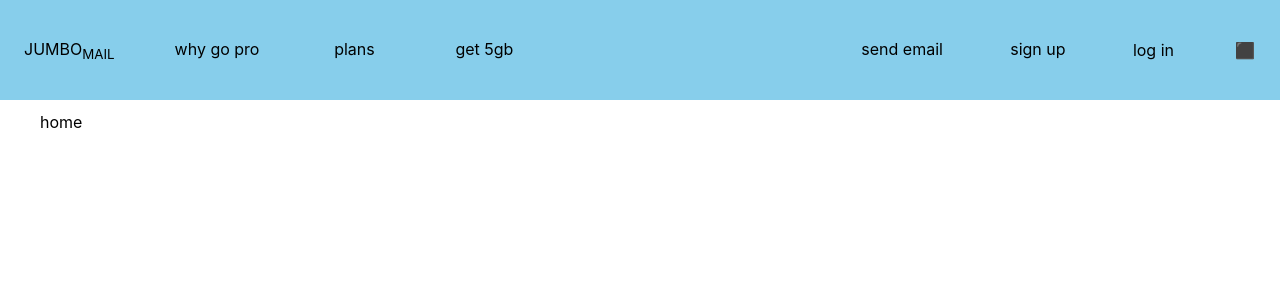
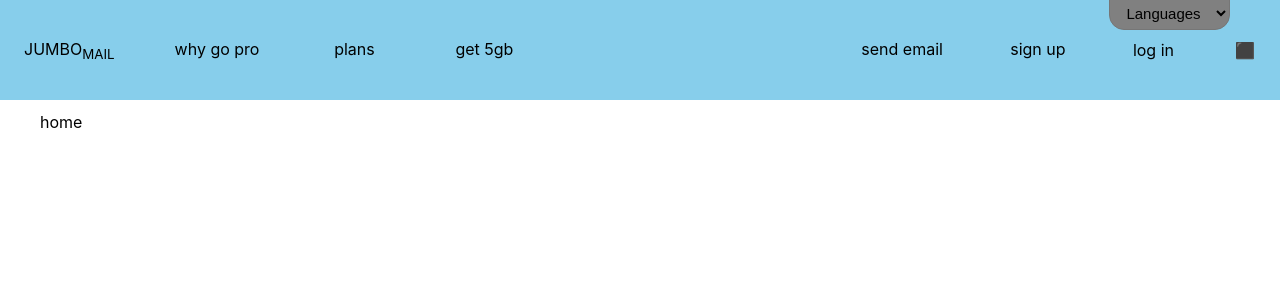
Before and after one commit to datner/jumbo-mail, a React (Create React App) app: page /en/ in a window 1280 px wide. Shown: the top 300 px of the page. Built offline with nearby package versions, Linux system fonts and the light colour scheme.

Commit message:
add a language picker

```diff
--- a/src/components/Header/Header.js
+++ b/src/components/Header/Header.js
@@ -3,12 +3,13 @@ import "./Header.scss";
 import { NavLink } from "components/Link";
 import { useModal } from "contexts/modalContext";
 import LogIn from "components/LogIn";
+import LanguagePicker from "./LanguagePicker";
 
 const Header = () => {
-  const {setModal} = useModal();
+  const { setModal } = useModal();
 
   const setLogin = () => setModal(LogIn);
-  return(
+  return (
     <nav>
       <div className="header">
         <div className="links">
@@ -24,10 +25,17 @@ const Header = () => {
           <NavLink to="/send-email"> send email </NavLink>
           <NavLink to="/signup"> sign up </NavLink>
           <button onClick={setLogin}> log in </button>
-        <button to="/signup"> <span role="img" aria-label="black">⬛</span> </button>
+          <button to="/signup">
+            {" "}
+            <span role="img" aria-label="black">
+              ⬛
+            </span>{" "}
+          </button>
         </div>
+        <LanguagePicker />
       </div>
     </nav>
-)};
+  );
+};
 
 export default Header;
--- a/src/components/Header/Header.scss
+++ b/src/components/Header/Header.scss
@@ -38,5 +38,18 @@ nav {
         }
       }
     }
+
+    .languages {
+      position: absolute;
+      text-align: center;
+      margin-top: -3px;
+      padding: 6px 12px;
+      right: 50px;
+      top: 0;
+      font-size: 15px;
+      background: grey;
+      border-bottom-left-radius: 15px;
+      border-bottom-right-radius: 15px;
+    }
   }
 }
--- /dev/null
+++ b/src/components/Header/LanguagePicker.js
@@ -0,0 +1,31 @@
+import React from "react";
+import { withRouter } from "react-router-dom";
+import { useLanguage } from "contexts/languageContext";
+
+const LanguagePicker = withRouter(({ history }) => {
+  const { getLanguages } = useLanguage();
+
+  const handleChange = e => {
+    history.push(`/${e.target.value}/`);
+    window.location.reload(false);
+  };
+
+  return (
+    <select
+      className="languages"
+      defaultValue="Languages"
+      onChange={handleChange}
+    >
+      <option value="Languages" disabled>
+        Languages
+      </option>
+      {getLanguages().map(lang => (
+        <option key={lang} value={lang}>
+          {lang}
+        </option>
+      ))}
+    </select>
+  );
+});
+
+export default LanguagePicker;
```
Lines whose indentation alone changed are shown as unchanged.
